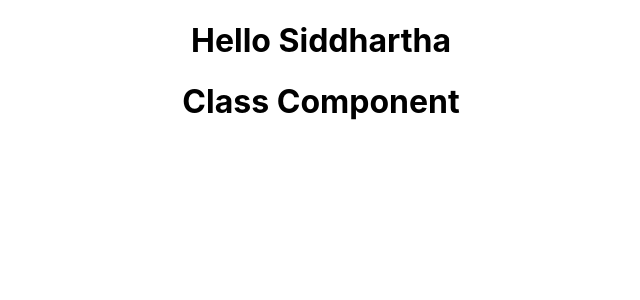
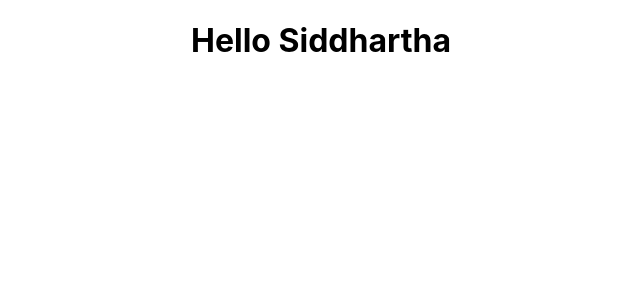
Before and after one commit to Siddharthaaa21/Web-Devlopment-frontend, a React (Create React App) app in the folder hello-world/: page / in a window 1280 px wide. Shown: the top 300 px of the page, without its empty margins (319-959 px from the left). Built offline with nearby package versions, Linux system fonts and the light colour scheme.

Commit message:
jsx and html regular

```diff
--- a/hello-world/src/App.js
+++ b/hello-world/src/App.js
@@ -4,6 +4,7 @@ import logo from './logo.svg';
 import './App.css';
 import Greet from './components/Greet';
 import Welcome from './components/Welcome';
+import Hello from './components/Hello';
 
 
 
@@ -25,10 +26,10 @@ class App extends Component {
           Learn React
         </a>
       </header> */}
-
+{/*
       <Greet/>
       {/* <Welcome/> */}
-      <Welcome/>
+      <Hello/>
     </div>
   );
 }
--- /dev/null
+++ b/hello-world/src/components/Hello.js
@@ -0,0 +1,19 @@
+//will be a simple  funtional component which would render hello
+import React from 'react';
+// const Hello=()=>{
+//    return (
+//          <div className='dummyclass'>
+//             <h1>Hello Siddhartha</h1>
+//             </div>
+//    )
+// }
+// export default Hello
+const Hello=()=>{
+return React.createElement(
+    'div',
+    {
+        id:'hello', className:'dummyclass'
+    },React.createElement('h1',null,'Hello Siddhartha')
+)// so this React.createElement is the one which is used by react to create the virtual dom....it takes 3 arguments 1st is the tag name 2nd is the property of the tag and 3rd is the content of the tag
+}
+export default Hello
```
Also changed, not shown: hello-world/src/part&_jsx.txt (added), hello-world/src/part6.txt.
